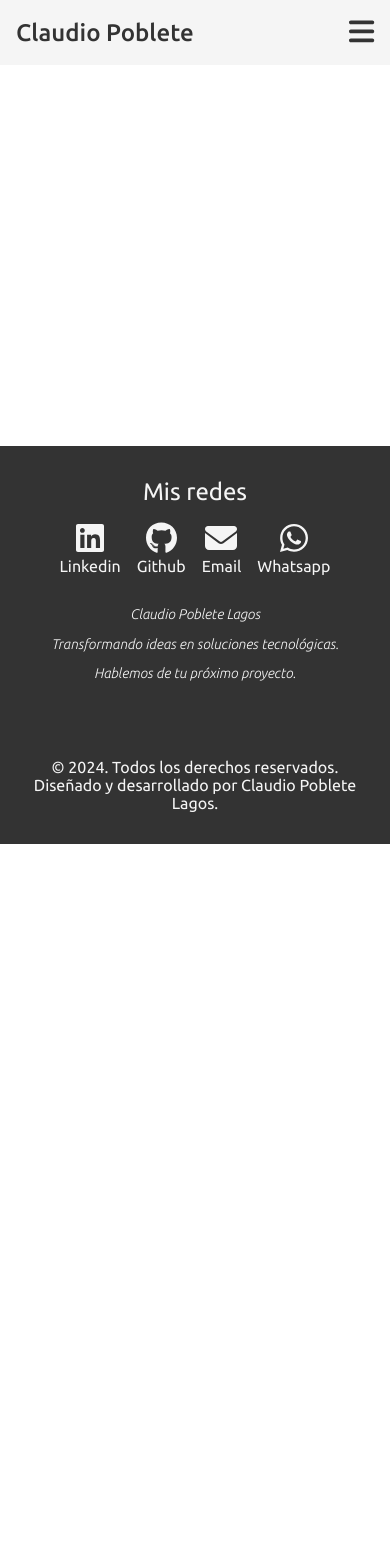
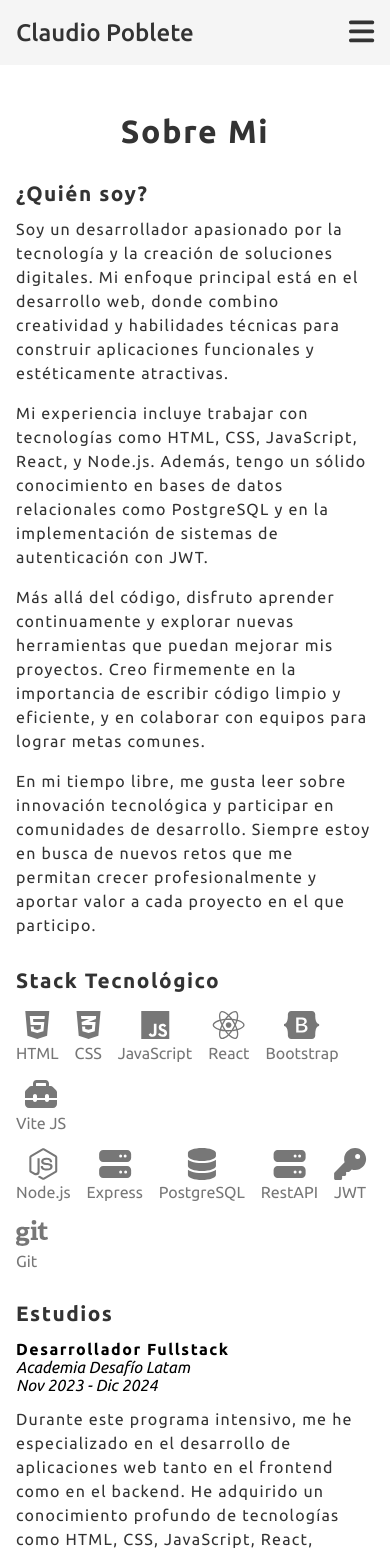
Before and after one commit to claudio-poblete/portafolio, a React (Vite) app: page /about in a window 390 px wide. Shown: the top 1554 px of the page. Before the commit the page ends 844 px from the top, so only its background shows below. Built offline with nearby package versions, Linux system fonts and the light colour scheme.

Commit message:
feat: crear sección About con estilos mobile-first

```diff
--- a/src/App.jsx
+++ b/src/App.jsx
@@ -1,6 +1,7 @@
 import Navbar from './components/Navbar'
 import Footer from './components/Footer'
 import HeroSection from './pages/HeroSection'
+import About from './pages/About'
 import { BrowserRouter as Router, Routes, Route } from 'react-router-dom'
 import './assets/styles/main.css'
 
@@ -12,6 +13,7 @@ function App () {
         <div className='main-content'>
           <Routes>
             <Route path='/' element={<HeroSection />} />
+            <Route path='/about' element={<About />} />
           </Routes>
         </div>
         <Footer />
--- /dev/null
+++ b/src/assets/styles/About.css
@@ -0,0 +1,112 @@
+.about-section{
+  display: flex;
+  flex-direction: column;
+  justify-content: center;
+  align-items: center;
+  padding: 3rem 1rem 0;
+}
+
+.about-title{
+  font-size: 2rem;
+  color: #333333;
+  letter-spacing: 1.7px;
+}
+
+.about-main-info{
+  display: flex;
+  flex-direction: column;
+  padding-top: 2rem;
+  gap: 0.7rem;
+}
+
+.about-subtitle{
+  font-size: 1.3rem;
+  color: #333333;
+  letter-spacing: 1.5px;
+}
+
+.about-description{
+  display: flex;
+  flex-direction: column;
+}
+
+.about-paragraph{
+  text-align: left;
+  color: #333333;
+  line-height: 1.5;
+  letter-spacing: 1.2px;
+  margin-bottom: 1rem;
+}
+
+.about-skills{
+  display: flex;
+  flex-direction: column;
+  width: 100%;
+  padding-top: 1rem;
+  gap: 1rem;
+}
+
+.skills-container{
+  display: flex;
+  flex-direction: column;
+  gap: 1rem;
+}
+
+.skills-list{
+  display: flex;
+  flex-wrap: wrap;
+  gap: 1rem;
+}
+
+.skill-item{
+  display: flex;
+  flex-direction: column;
+  gap: 0.2rem;
+  color: #777777;
+  cursor: pointer;
+}
+
+.skill-item:hover{
+  color: #007BFF;
+  transition: .4s;
+  transform: scale(1.1);
+}
+
+.skill-icon{
+  font-size: 2rem;
+}
+
+.about-education{
+  display: flex;
+  flex-direction: column;
+  width: 100%;
+  padding-top: 2rem;
+  gap: 0.9rem;
+}
+
+.education-list{
+  display: flex;
+  flex-direction: column;
+  gap: 0.8rem;
+}
+
+.education-title{
+  font-weight: 600;
+  letter-spacing: 1.5px;
+}
+
+.education-place, .education-date{
+  font-style: italic;
+}
+
+.education-description{
+  text-align: left;
+  color: #333333;
+  line-height: 1.5;
+  letter-spacing: 1.2px;
+  margin-top: 0.8rem;
+}
+
+.about-image-container{
+  display: none;
+}
--- /dev/null
+++ b/src/pages/About.jsx
@@ -0,0 +1,121 @@
+import { FontAwesomeIcon } from '@fortawesome/react-fontawesome'
+import {
+  faHtml5,
+  faCss3Alt,
+  faJs,
+  faReact,
+  faBootstrap,
+  faNodeJs,
+  faGit
+} from '@fortawesome/free-brands-svg-icons'
+import {
+  faDatabase,
+  faServer,
+  faKey,
+  faToolbox
+} from '@fortawesome/free-solid-svg-icons'
+import '../assets/styles/About.css'
+
+const About = () => {
+  return (
+    <section className='about-section'>
+      <header className='about-header'>
+        <h2 className='about-title'>Sobre Mi</h2>
+      </header>
+      <article className='about-main-info'>
+        <header className='about-subheader'>
+          <h3 className='about-subtitle'>¿Quién soy?</h3>
+        </header>
+        <div className='about-description'>
+          <p className='about-paragraph'>
+            Soy un desarrollador apasionado por la tecnología y la creación de soluciones digitales. Mi enfoque principal está en el desarrollo web, donde combino creatividad y habilidades técnicas para construir aplicaciones funcionales y estéticamente atractivas.
+          </p>
+          <p className='about-paragraph'>
+            Mi experiencia incluye trabajar con tecnologías como HTML, CSS, JavaScript, React, y Node.js. Además, tengo un sólido conocimiento en bases de datos relacionales como PostgreSQL y en la implementación de sistemas de autenticación con JWT.
+          </p>
+          <p className='about-paragraph'>
+            Más allá del código, disfruto aprender continuamente y explorar nuevas herramientas que puedan mejorar mis proyectos. Creo firmemente en la importancia de escribir código limpio y eficiente, y en colaborar con equipos para lograr metas comunes.
+          </p>
+          <p className='about-paragraph'>
+            En mi tiempo libre, me gusta leer sobre innovación tecnológica y participar en comunidades de desarrollo. Siempre estoy en busca de nuevos retos que me permitan crecer profesionalmente y aportar valor a cada proyecto en el que participo.
+          </p>
+
+        </div>
+      </article>
+      <article className='about-skills'>
+        <header className='about-subheader'>
+          <h3 className='about-subtitle'>Stack Tecnológico</h3>
+        </header>
+        <div className='skills-container'>
+          <ul className='skills-list'>
+            <li className='skill-item'>
+              <FontAwesomeIcon icon={faHtml5} className='skill-icon' /> HTML
+            </li>
+            <li className='skill-item'>
+              <FontAwesomeIcon icon={faCss3Alt} className='skill-icon' /> CSS
+            </li>
+            <li className='skill-item'>
+              <FontAwesomeIcon icon={faJs} className='skill-icon' /> JavaScript
+            </li>
+            <li className='skill-item'>
+              <FontAwesomeIcon icon={faReact} className='skill-icon' /> React
+            </li>
+            <li className='skill-item'>
+              <FontAwesomeIcon icon={faBootstrap} className='skill-icon' /> Bootstrap
+            </li>
+            <li className='skill-item'>
+              <FontAwesomeIcon icon={faToolbox} className='skill-icon' /> Vite JS
+            </li>
+          </ul>
+          <ul className='skills-list'>
+            <li className='skill-item'>
+              <FontAwesomeIcon icon={faNodeJs} className='skill-icon' /> Node.js
+            </li>
+            <li className='skill-item'>
+              <FontAwesomeIcon icon={faServer} className='skill-icon' /> Express
+            </li>
+            <li className='skill-item'>
+              <FontAwesomeIcon icon={faDatabase} className='skill-icon' /> PostgreSQL
+            </li>
+            <li className='skill-item'>
+              <FontAwesomeIcon icon={faServer} className='skill-icon' /> RestAPI
+            </li>
+            <li className='skill-item'>
+              <FontAwesomeIcon icon={faKey} className='skill-icon' /> JWT
+            </li>
+            <li className='skill-item'>
+              <FontAwesomeIcon icon={faGit} className='skill-icon' /> Git
+            </li>
+          </ul>
+        </div>
+      </article>
+      <article className='about-education'>
+        <header className='about-subheader'>
+          <h3 className='about-subtitle'>Estudios</h3>
+        </header>
+        <div className='education-list'>
+          <div className='education-item'>
+            <h4 className='education-title'>Desarrollador Fullstack</h4>
+            <p className='education-place'>Academia Desafío Latam</p>
+            <p className='education-date'>Nov 2023 - Dic 2024</p>
+            <p className='education-description'>Durante este programa intensivo, me he especializado en el desarrollo de aplicaciones web tanto en el frontend como en el backend. He adquirido un conocimiento profundo de tecnologías como HTML, CSS, JavaScript, React, Node.js, Express y bases de datos SQL y NoSQL. Además, he aprendido a crear aplicaciones escalables y seguras, integrando APIs y gestionando la autenticación de usuarios.</p>
+            <p className='education-description'>A lo largo del curso, he trabajado en proyectos prácticos que simulan escenarios reales de desarrollo, lo que me ha permitido mejorar mis habilidades técnicas, aprender buenas prácticas de programación y trabajar de manera colaborativa en equipos ágiles. Este estudio me ha proporcionado una base sólida para desarrollar soluciones completas y funcionales, desde la interfaz de usuario hasta la base de datos.
+            </p>
+          </div>
+        </div>
+      </article>
+      <figure className='about-image-container'>
+        <img
+          src=''
+          alt='Imagen representativa del autor'
+          className='about-image'
+        />
+        <figcaption className='about-image-caption'>
+          Esta imagen me representa.
+        </figcaption>
+      </figure>
+    </section>
+  )
+}
+
+export default About
```
